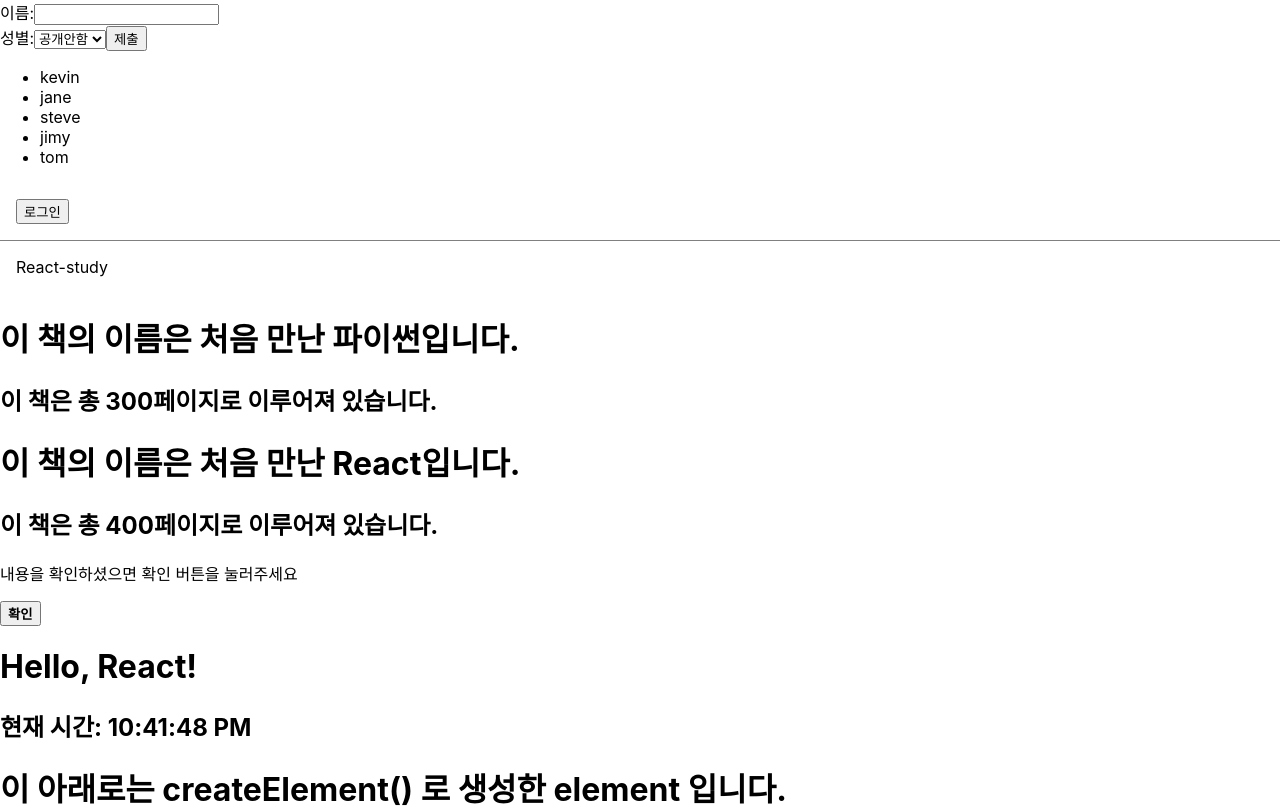
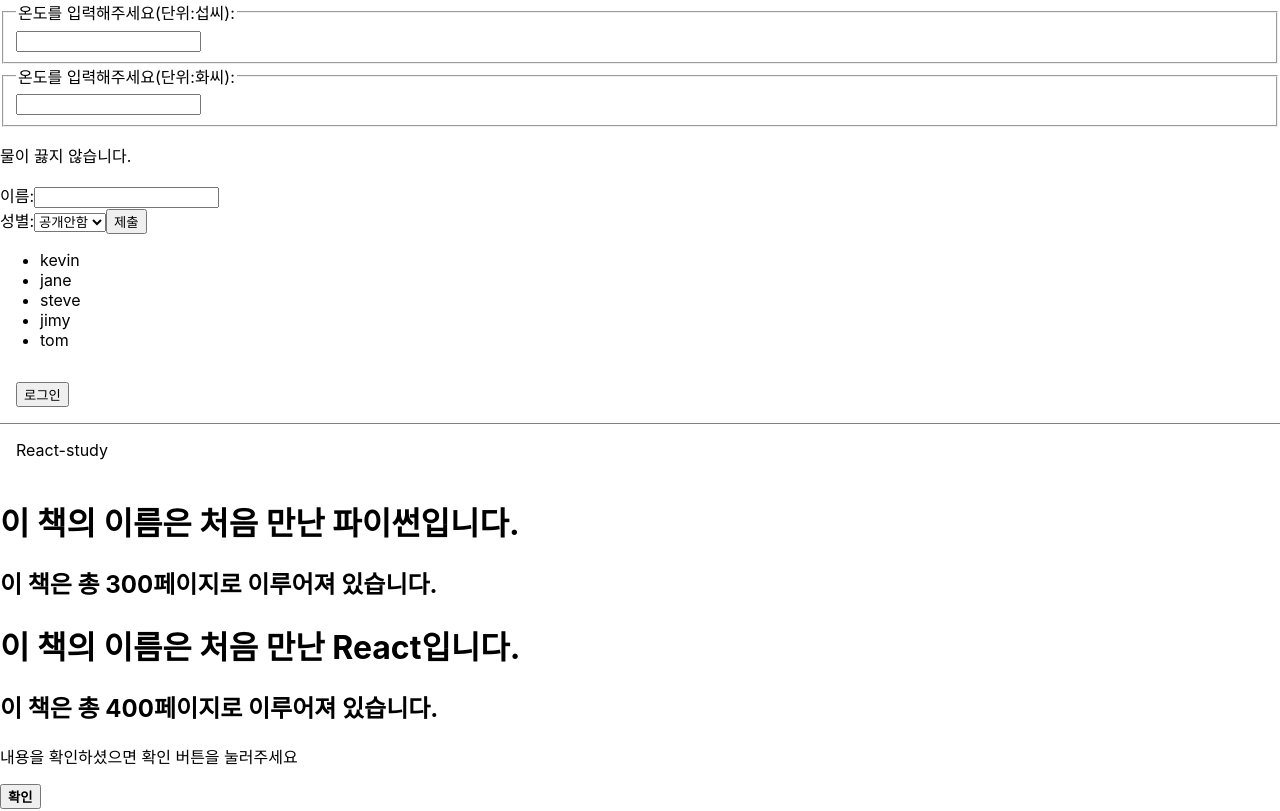
Before and after one commit to Hanjunhee-1/React-study, a React (Create React App) app in the folder react-study/: page / in a window 1280 px wide. Shown: the top 811 px of the page. Built offline with nearby package versions, Linux system fonts and the light colour scheme.

Commit message:
13_실습_섭씨온도와화씨온도표시하기 작성

```diff
--- /dev/null
+++ b/react-study/src/13_실습_섭씨온도와화씨온도표시하기/Calculator.jsx
@@ -0,0 +1,64 @@
+import { useState } from "react";
+import TemperatureInput from "./TemperatureInput";
+
+function BoilingVerdict(props) {
+    if (props.celius >= 100) {
+        return <p>물이 끓습니다.</p>
+    }
+    return <p>물이 끓지 않습니다.</p>
+}
+
+function toCelius(fahrenheit) {
+    return((fahrenheit - 32) * 5) / 9;
+}
+
+function toFahrenheit(celius) {
+    return (celius * 9) / 5 + 32;
+}
+
+function tryConvert(temperature, convert) {
+    const input = parseFloat(temperature);
+
+    if (Number.isNaN(input)) {
+        return '';
+    }
+
+    const output = convert(input);
+    const rounded = Math.round(output * 1000) / 1000;
+    return rounded.toString();
+}
+
+
+export default function Calculator(props) {
+    const [temperature, setTemperature] = useState('');
+    const [scale, setScale] = useState('c');
+
+    const handleCeliusChange = (temperature) => {
+        setTemperature(temperature);
+        setScale('c');
+    }
+
+    const handleFahrenheitChange = (temperature) => {
+        setTemperature(temperature);
+        setScale('f');
+    }
+
+    const celius = scale === 'f' ? tryConvert(temperature, toCelius) : temperature;
+    const fahrenheit = scale === 'c' ? tryConvert(temperature, toFahrenheit) : temperature;
+
+    return (
+        <div>
+            <TemperatureInput
+                scale='c'
+                temperature={celius}
+                onTemperatureChange={handleCeliusChange}
+            />
+            <TemperatureInput
+                scale='f'
+                temperature={fahrenheit}
+                onTemperatureChange={handleFahrenheitChange}
+            />
+            <BoilingVerdict celius={parseFloat(celius)}/>
+        </div>
+    )
+}
--- /dev/null
+++ b/react-study/src/13_실습_섭씨온도와화씨온도표시하기/TemperatureInput.jsx
@@ -0,0 +1,19 @@
+const scaleNames = {
+    c: '섭씨',
+    f: '화씨',
+};
+
+export default function TemperatureInput(props) {
+    const handleChange = (event) => {
+        props.onTemperatureChange(event.target.value);
+    };
+
+    return (
+        <fieldset>
+            <legend>
+                온도를 입력해주세요(단위:{scaleNames[props.scale]}):
+            </legend>
+            <input value={props.temperature} onChange={handleChange} />
+        </fieldset>
+    )
+}
--- a/react-study/src/index.js
+++ b/react-study/src/index.js
@@ -16,10 +16,12 @@
 import LandingPage from './10_실습_로그인여부툴바만들기/LandingPage';
 import AttendanceBook from './11_실습_출석부/AttendanceBook';
 import SignUp from './12_실습_사용자정보입력받기/SignUp';
+import Calculator from './13_실습_섭씨온도와화씨온도표시하기/Calculator';
 
 const root = ReactDOM.createRoot(document.getElementById('root'));
 root.render(
   <React.StrictMode>
+    <Calculator />
     <SignUp />
     <AttendanceBook />
     <LandingPage />
```
